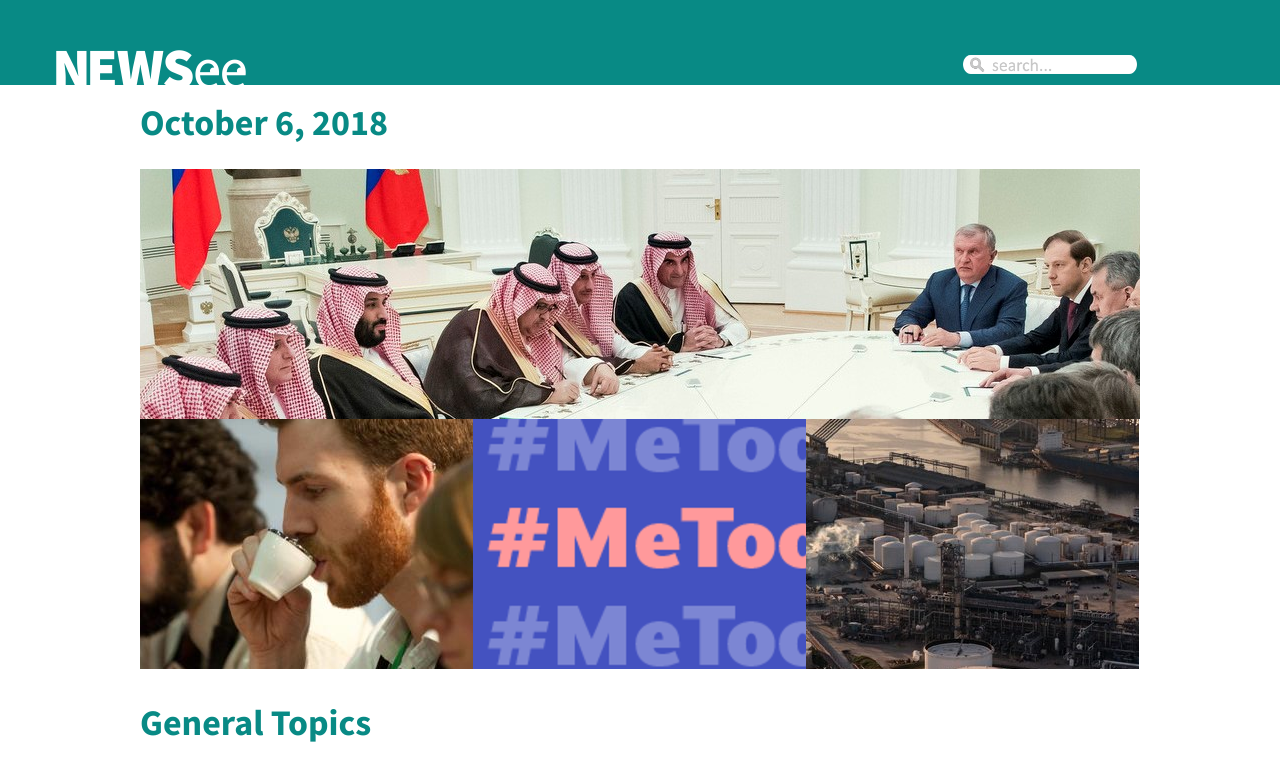
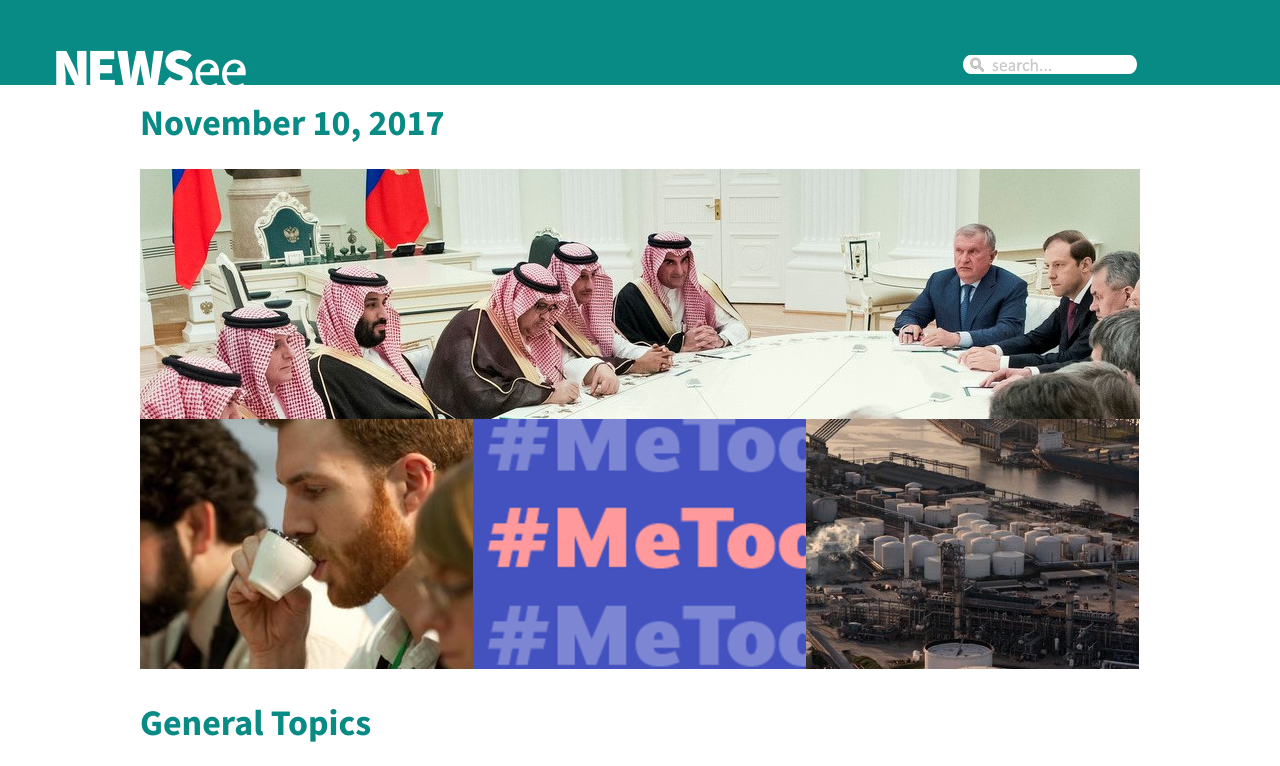
Before and after one commit to christinatchen/newsee, a plain HTML site: page index.html in a window 1280 px wide. Shown: the top 766 px of the page. Drawn offline with Linux system fonts and the light colour scheme.

Commit message:
Update index.html

```diff
--- a/index.html
+++ b/index.html
@@ -24,7 +24,7 @@ PURPOSE: WHACK Fall 2017
 	<div id = 'body'>
 		<div id = 'newsToday'>
 			<div class = 'storyWrapper'>
-				<h1 id = 'headlineDate'></h1>
+				<h1>November 10, 2017</h1>
 				<div class = 'full'>
 					<a href="mainarticle.html"><img src = "images/lebanonHeadline.jpg" alt = "lebanon"></a>
 				</div>
```
